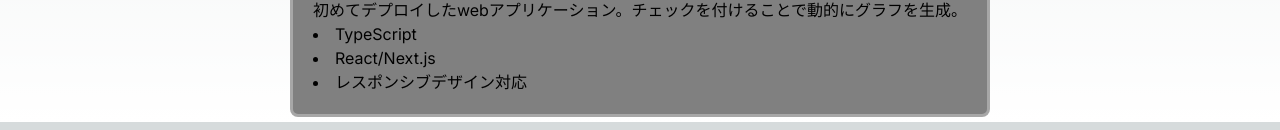
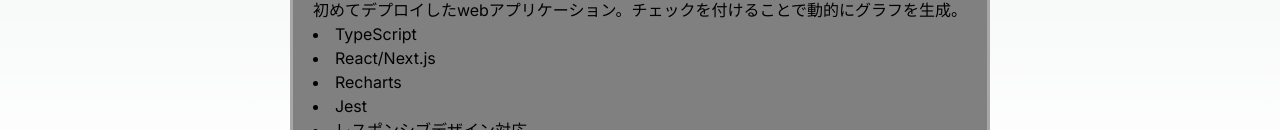
Before and after one commit to Miyamoto-tryk/portfolio, a Next.js app: page / in a window 1280 px wide. Shown: the part 822-952 px from the top of the page. Built offline with nearby package versions, Linux system fonts and the light colour scheme.

Commit message:
ページ名とWorksの変更

```diff
--- a/src/app/layout.tsx
+++ b/src/app/layout.tsx
@@ -5,7 +5,7 @@
 const inter = Inter({ subsets: ["latin"] });
 
 export const metadata: Metadata = {
-  title: "Create Next App",
+  title: "宮本照之のポートフォリオ",
   description: "Generated by create next app",
 };
 
--- a/src/components/Works/Works.tsx
+++ b/src/components/Works/Works.tsx
@@ -51,6 +51,8 @@
                 初めてデプロイしたwebアプリケーション。チェックを付けることで動的にグラフを生成。
                 <li>TypeScript</li>
                 <li>React/Next.js</li>
+                <li>Recharts</li>
+                <li>Jest</li>
                 <li>レスポンシブデザイン対応</li>
               </Box>
             </Stack>
```
